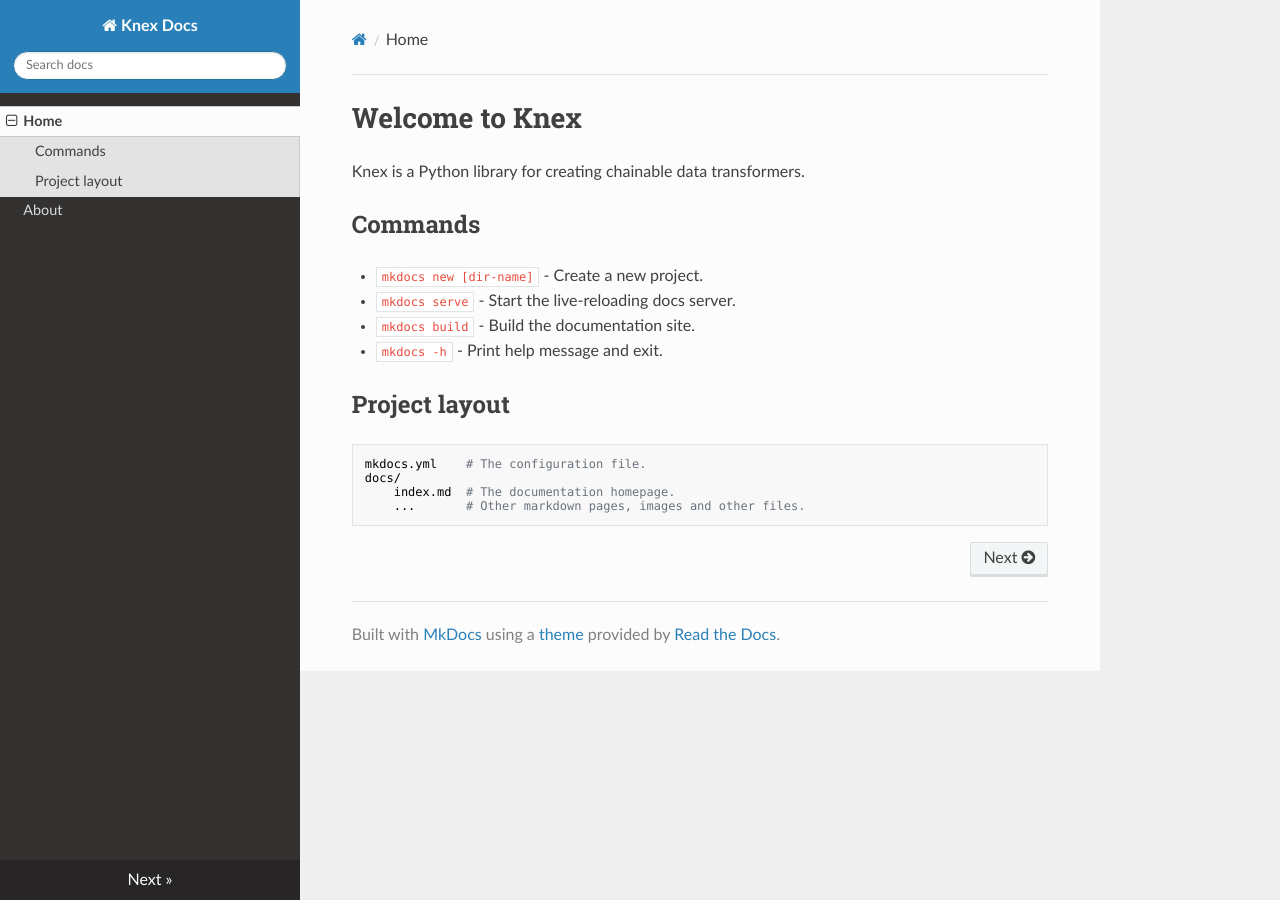
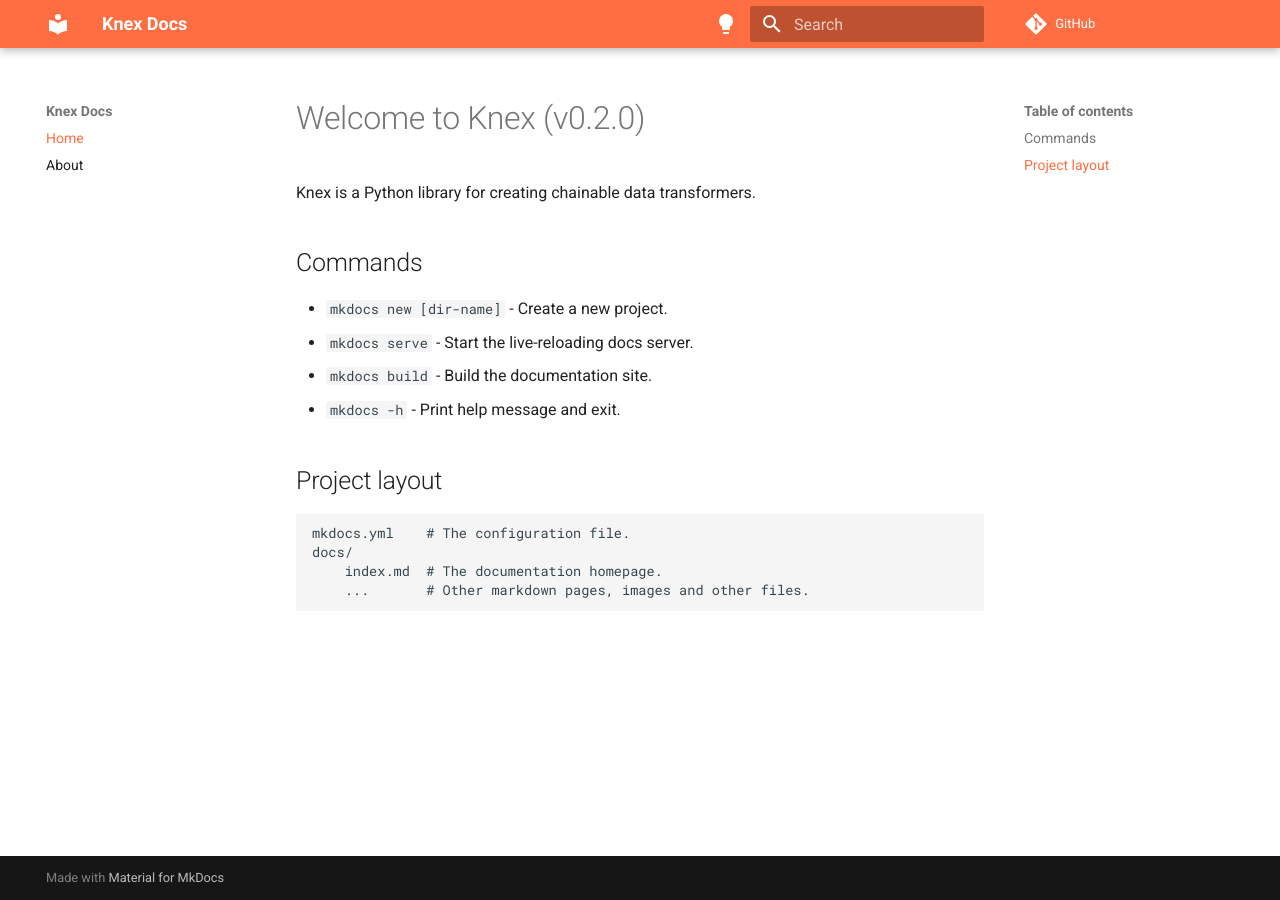
Before and after one commit to clay584/knex, an MkDocs documentation site: the page built from docs/index.md, in a window 1280 px wide. Built offline with MkDocs 1.6.1 and Material for MkDocs 9.7.7, drawn with Linux system fonts in a browser that asks for light colours; nearby versions of some CDN libraries; comment, search, counter and statistics services are not loaded.

Commit message:
docs ci (#5)

```diff
--- a/docs/index.md
+++ b/docs/index.md
@@ -1,4 +1,4 @@
-# Welcome to Knex
+# Welcome to Knex (v0.2.0)
 
 Knex is a Python library for creating chainable data transformers.
 
--- a/mkdocs.yml
+++ b/mkdocs.yml
@@ -1,5 +1,22 @@
 site_name: Knex Docs
+repo_url: https://github.com/clay584/knex/
+edit_uri: edit/main/docs/
 nav:
   - Home: index.md
   - About: about.md
-theme: readthedocs
+theme:
+  name: material
+  palette:
+    - scheme: default
+      accent: orange
+      primary: deep orange
+      toggle:
+        icon: material/lightbulb
+        name: Switch to dark mode
+    - scheme: slate
+      accent: orange
+      primary: deep orange
+      toggle:
+        icon: material/lightbulb-outline
+        name: Switch to light mode
+highlightjs: true
--- a/pyproject.toml
+++ b/pyproject.toml
@@ -35,6 +35,7 @@
 pre-commit = "^2.15.0"
 safety-db = "^2021.7.17"
 mkdocs = "^1.2.2"
+mkdocs-material = "^7.2.8"
 
 [build-system]
 requires = ["poetry-core>=1.0.0"]
```
Also changed, not shown: .bumpversion.cfg, 2 other files.
